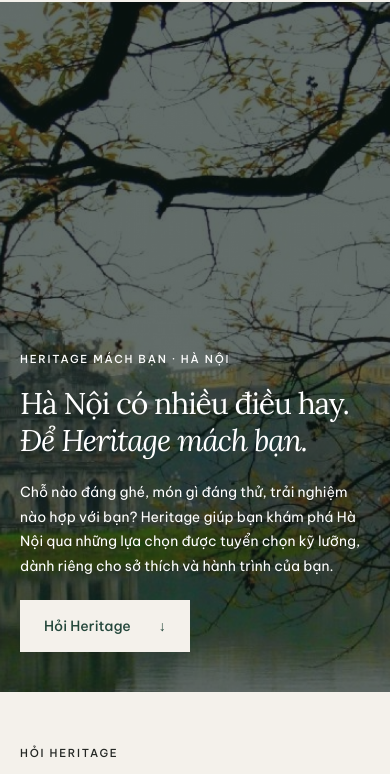
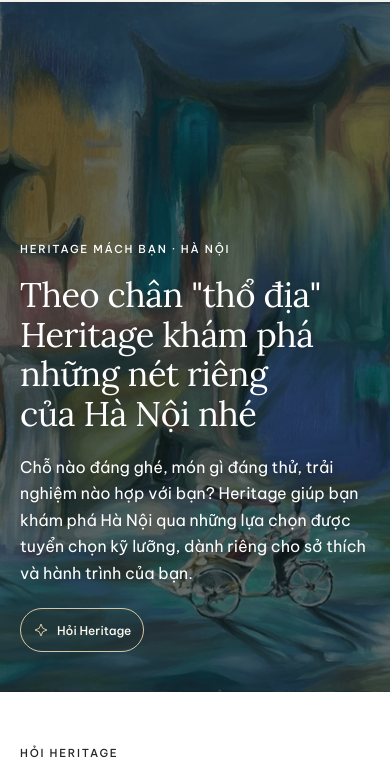
Before and after one commit to motion-media-vietnam/heritage-imap, an Astro site: page /heritage-mach-ban in a window 390 px wide. Shown: the part 70-844 px from the top of the page. Built offline with nearby package versions, Linux system fonts and the light colour scheme; Astro itself is replaced by a stand-in of ours.

Commit message:
Align Hanoi Heritage hero with homepage typography and supplied artwork

```diff
--- a/src/pages/heritage-mach-ban.astro
+++ b/src/pages/heritage-mach-ban.astro
@@ -1,5 +1,6 @@
 ---
 import Layout from '../layouts/Layout.astro';
+import HeritageSparkle from '../components/HeritageSparkle.astro';
 import ConciergeCollection from '../components/ConciergeCollection.astro';
 import { places } from '../data/places';
 import { collections, itineraries, destinationPhotos, examplePrompts, interests, specialRequirements, collectionDestinations, imapHref } from '../data/concierge';
@@ -9,15 +10,16 @@
 <Layout title="Heritage mách bạn · Một Hà Nội dành cho bạn" description="Những góc nhìn được chọn lọc, những nhịp dạo chơi riêng. Cùng Heritage tìm một cách khám phá Hà Nội hợp với bạn." wide>
   <div class="heritage-concierge">
     <section class="concierge-hero" aria-labelledby="concierge-title">
-      <img class="concierge-hero-image" src={destinationPhotos['ho-hoan-kiem']} alt="Tháp Rùa bên mặt nước Hồ Gươm, dưới những tán cây" width="1200" height="1031" fetchpriority="high" />
+      <img class="concierge-hero-image" src="/images/peaceful-streets.jpg" alt="Tranh Phố Bình Yên — Peaceful Streets do khách hàng cung cấp" width="1109" height="737" fetchpriority="high" />
       <div class="concierge-hero-copy concierge-shell">
         <p class="concierge-kicker">Heritage mách bạn · Hà Nội</p>
-        <h1 id="concierge-title">Hà Nội có nhiều điều hay.<br /><em>Để Heritage mách bạn.</em></h1>
+        <h1 id="concierge-title">Theo chân &quot;thổ địa&quot; Heritage khám phá những nét riêng của Hà Nội nhé</h1>
         <p>Chỗ nào đáng ghé, món gì đáng thử, trải nghiệm nào hợp với bạn? Heritage giúp bạn khám phá Hà Nội qua những lựa chọn được tuyển chọn kỹ lưỡng, dành riêng cho sở thích và hành trình của bạn.</p>
-        <a class="concierge-button" href="#hoi-heritage" data-concierge-start>Hỏi Heritage <span aria-hidden="true">↓</span></a>
+        <a class="concierge-button concierge-heritage-button" href="#hoi-heritage" data-concierge-start><HeritageSparkle />Hỏi Heritage</a>
       </div>
     </section>
 
+    <div class="concierge-ask-surface">
     <section class="concierge-shell concierge-ask" id="hoi-heritage" aria-labelledby="ask-title">
       <div class="concierge-section-intro"><p class="concierge-kicker">Hỏi Heritage</p><h2 id="ask-title">Hôm nay bạn muốn khám phá một Hà Nội như thế nào?</h2><p>Một chút sở thích, một chút thời gian. Bắt đầu từ điều bạn muốn.</p></div>
       <form id="concierge-form">
@@ -38,6 +40,7 @@
       </form>
       <noscript><p>Bật JavaScript để dùng Hỏi Heritage. Các bộ sưu tập và liên kết iMap bên dưới vẫn dùng được.</p></noscript>
     </section>
+    </div>
 
     <section class="concierge-shell concierge-section" aria-labelledby="collections-title">
       <div class="concierge-section-intro"><p class="concierge-kicker">Heritage tuyển chọn</p><h2 id="collections-title">Những cách khám phá Hà Nội</h2><p>Không cần một danh sách thật dài. Chỉ cần một điều khiến bạn muốn bước ra phố.</p></div>
--- a/src/styles/concierge.css
+++ b/src/styles/concierge.css
@@ -10,11 +10,14 @@
 .heritage-concierge .concierge-hero::after { content: ''; position: absolute; z-index: -1; inset: 0; background: linear-gradient(90deg, rgba(12, 27, 22, .83), rgba(12, 27, 22, .24)); }
 .heritage-concierge .concierge-hero-image { position: absolute; inset: 0; z-index: -2; width: 100%; height: 100%; object-fit: cover; object-position: 50% 45%; }
 .heritage-concierge .concierge-hero-copy { padding-block: 84px; }
-.heritage-concierge .concierge-hero h1 { max-width: 920px; margin: 20px 0 24px; font-size: clamp(38px, 4.6vw, 66px); line-height: 1.25; }
-.heritage-concierge .concierge-hero h1 em { font-weight: 400; }
-.heritage-concierge .concierge-hero-copy > p:not(.concierge-kicker) { max-width: 660px; font-size: 15px; line-height: 1.9; }
+.heritage-concierge .concierge-hero h1 { max-width: 680px; margin: 20px 0 24px; font-family: var(--editorial-display); font-size: clamp(36px, 4.2vw, 60px); font-style: normal; font-weight: 400; line-height: 1.14; letter-spacing: -.015em; text-wrap: balance; text-shadow: 0 2px 18px #00000040; }
+.heritage-concierge .concierge-hero-copy > p:not(.concierge-kicker) { max-width: 680px; font-family: var(--editorial-body); font-size: clamp(16px, 1.4vw, 18px); font-weight: 400; line-height: 1.65; text-shadow: 0 1px 10px #00000055; }
 .heritage-concierge .concierge-button { display: inline-flex; min-height: 52px; align-items: center; justify-content: space-between; gap: 28px; padding: 14px 24px; background: var(--concierge-green); color: #fff; font: 500 14px/1.6 var(--editorial-body); }
-.heritage-concierge .concierge-hero .concierge-button { margin-top: 30px; background: #f4f1eb; color: #24473b; }
+.heritage-concierge .concierge-hero .concierge-heritage-button { --heritage-sparkle-color: #d8c6a2; box-sizing: border-box; margin-top: 30px; min-height: 44px; justify-content: center; gap: 8px; padding: 9px 12px; border: 1px solid #d8c6a2; border-radius: 999px; background: #24272414; color: #fffaf0; font-family: var(--editorial-body); font-size: 12px; font-weight: 500; line-height: normal; box-shadow: none; transition: background-color .2s ease, border-color .2s ease, color .2s ease; }
+.heritage-concierge .concierge-hero .concierge-heritage-button:hover { background: #fffaf014; border-color: #e4d6bc; color: #fffaf0; }
+.heritage-concierge .concierge-hero .concierge-heritage-button:focus-visible { outline: 2px solid #fffaf0; outline-offset: 3px; }
+.heritage-concierge .concierge-ask-surface, .heritage-concierge .concierge-ask { background: #fff; }
+.heritage-concierge .concierge-ask :is(textarea, select) { background: #fff; }
 .heritage-concierge .concierge-button:hover { background: #355c4d; color: #fff; }
 .heritage-concierge .concierge-ask { padding-block: 82px; border-bottom: 1px solid #d5d6cc; scroll-margin-top: calc(var(--header-height) + 12px); }
 .heritage-concierge .concierge-section-intro { max-width: 780px; margin-bottom: 40px; }
@@ -80,8 +83,8 @@
   .heritage-concierge .concierge-hero-image { object-position: 62% center; }
   .heritage-concierge .concierge-hero::after { background: rgba(12, 27, 22, .64); }
   .heritage-concierge .concierge-hero-copy { padding-block: 40px; }
-  .heritage-concierge .concierge-hero h1 { font-size: clamp(30px, 7.7vw, 48px); margin-block: 16px 20px; }
-  .heritage-concierge .concierge-hero-copy > p:not(.concierge-kicker) { font-size: 14px; line-height: 1.75; }
+  .heritage-concierge .concierge-hero h1 { margin-block: 16px 20px; }
+  .heritage-concierge .concierge-hero-copy > p:not(.concierge-kicker) { font-size: 16px; line-height: 1.65; }
   .heritage-concierge .concierge-hero .concierge-button { margin-top: 22px; }
   .heritage-concierge .concierge-ask, .heritage-concierge .concierge-section { padding-block: 52px; }
   .heritage-concierge .concierge-section-intro { margin-bottom: 28px; }
@@ -98,3 +101,6 @@
   .heritage-concierge .concierge-itinerary > img { aspect-ratio: 3 / 2; }
   .heritage-concierge .concierge-closing { flex-direction: column; align-items: start; }
 }
+
+@media (max-width: 700px) { .heritage-concierge .concierge-hero h1 { font-size: clamp(32px, 8.8vw, 38px); line-height: 1.16; } }
+@media (prefers-reduced-motion: reduce) { .heritage-concierge .concierge-hero .concierge-heritage-button { transition: none; } }
```
Also changed, not shown: docs/billing.md (+5 -0 lines), public/images/peaceful-streets.jpg (added), 1 other file.
